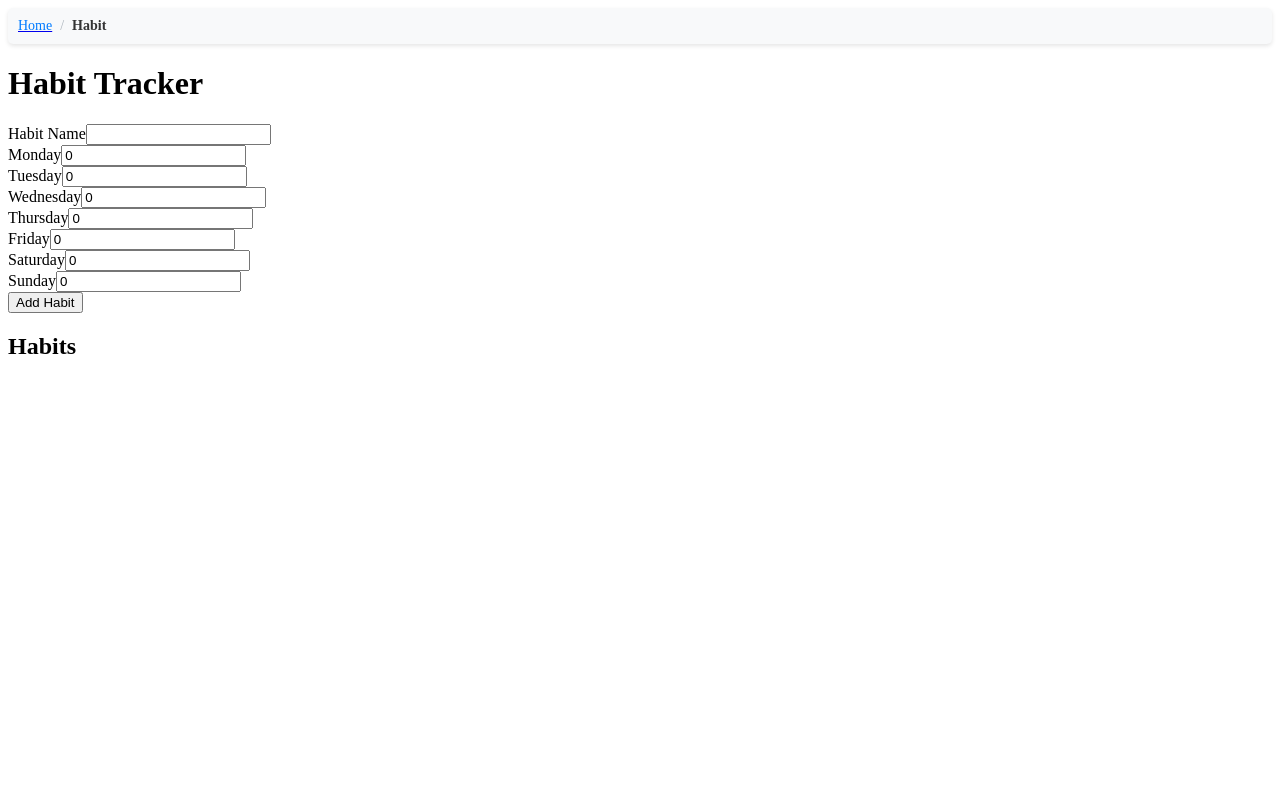
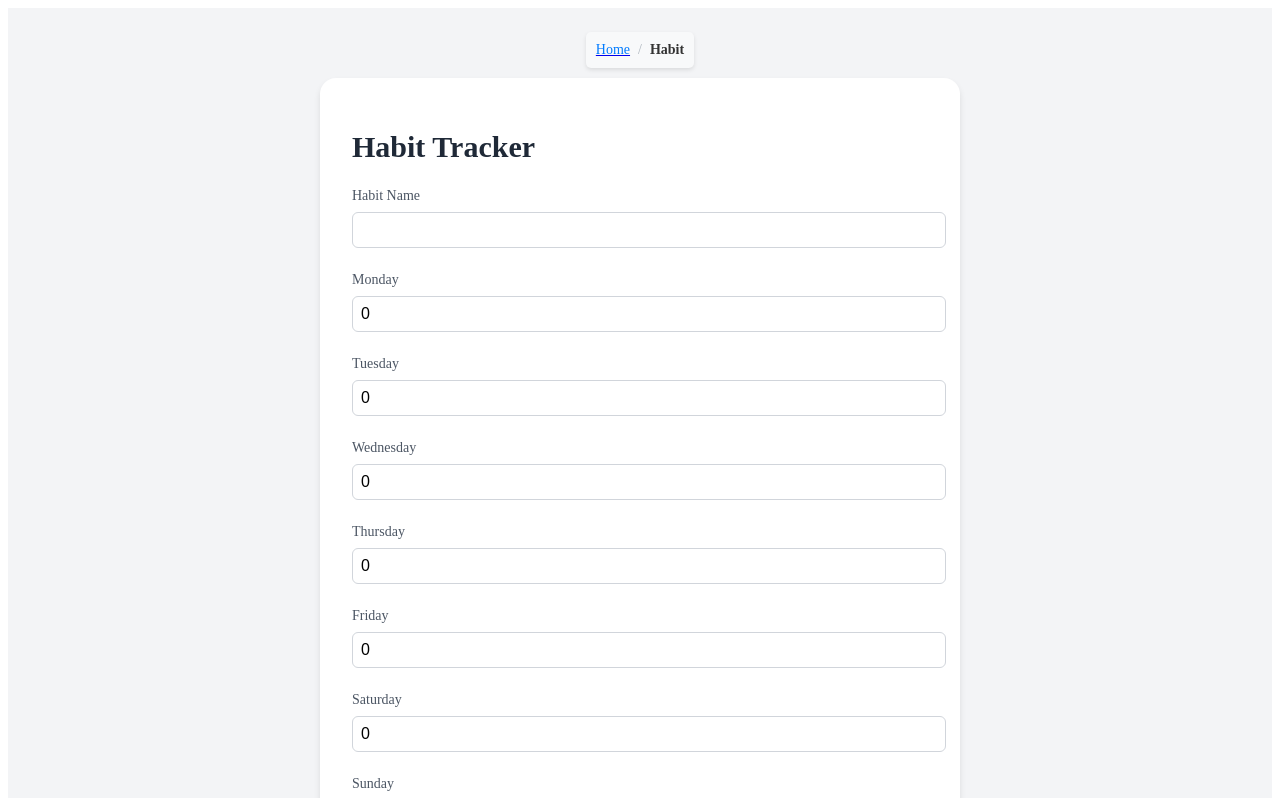
Before and after one commit to Jojo10x/Perspektiva, a Next.js app: page /Habit in a window 1280 px wide. Shown: the top 798 px of the page. Built offline with nearby package versions, Linux system fonts and the light colour scheme.

Commit message:
redesigned habit

```diff
--- a/src/pages/Habit.tsx
+++ b/src/pages/Habit.tsx
@@ -1,5 +1,6 @@
 import Breadcrumb from '@/components/Breadcrumbs/Breadcrumb';
 import React, { useState } from 'react';
+import styles from "../styles/Habit.module.scss";
 
 interface Habit {
   name: string;
@@ -37,22 +38,22 @@ const HabitTracker: React.FC = () => {
   };
 
   return (
-    <div className="p-6 bg-gray-100 min-h-screen">
+    <div className={styles.container}>
       <Breadcrumb />
-      <div className="bg-white p-6 rounded-lg shadow-md max-w-md mx-auto">
-        <h1 className="text-2xl font-bold mb-4">Habit Tracker</h1>
-        <div className="mb-4">
-          <label className="block text-sm font-medium text-gray-700 mb-2">Habit Name</label>
+      <div className={styles.card}>
+        <h1 className={styles.title}>Habit Tracker</h1>
+        <div className={styles.inputGroup}>
+          <label className={styles.label}>Habit Name</label>
           <input
             type="text"
             value={habitName}
             onChange={(e) => setHabitName(e.target.value)}
-            className="mt-1 p-2 w-full border rounded"
+            className={styles.input}
           />
         </div>
         {daysOfWeek.map((day, index) => (
-          <div className="mb-4" key={day}>
-            <label className="block text-sm font-medium text-gray-700 mb-2">{day}</label>
+          <div className={styles.inputGroup} key={day}>
+            <label className={styles.label}>{day}</label>
             <input
               type="number"
               value={dailyHours[index]}
@@ -61,28 +62,25 @@ const HabitTracker: React.FC = () => {
                 newDailyHours[index] = e.target.value ? Number(e.target.value) : 0;
                 setDailyHours(newDailyHours);
               }}
-              className="mt-1 p-2 w-full border rounded"
+              className={styles.input}
             />
           </div>
         ))}
-        <button
-          onClick={handleAddHabit}
-          className="w-full bg-blue-500 text-white py-2 rounded hover:bg-blue-600"
-        >
+        <button onClick={handleAddHabit} className={styles.button}>
           Add Habit
         </button>
-        <div className="mt-6">
-          <h2 className="text-xl font-bold mb-4">Habits</h2>
-          <ul>
+        <div className={styles.habitsSection}>
+          <h2 className={styles.subtitle}>Habits</h2>
+          <ul className={styles.habitList}>
             {habits.map((habit, habitIndex) => (
-              <li key={habitIndex} className="mb-4">
-                <div className="flex flex-col">
-                  <span className="font-semibold">{habit.name}</span>
-                  <div className="mt-2">
+              <li key={habitIndex} className={styles.habitItem}>
+                <div className={styles.habitContent}>
+                  <span className={styles.habitName}>{habit.name}</span>
+                  <div className={styles.daysGrid}>
                     {daysOfWeek.map((day, dayIndex) => (
-                      <div key={dayIndex} className="flex justify-between items-center">
-                        <span>{day}:</span>
-                        <div className="flex items-center">
+                      <div key={dayIndex} className={styles.dayRow}>
+                        <span className={styles.dayName}>{day}:</span>
+                        <div className={styles.hoursInput}>
                           <span>{habit.dailyHours[dayIndex]} hours</span>
                           <input
                             type="number"
@@ -90,20 +88,22 @@ const HabitTracker: React.FC = () => {
                             onChange={(e) =>
                               handleCompleteHoursChange(habitIndex, dayIndex, e.target.value ? Number(e.target.value) : 0)
                             }
-                            className="ml-4 p-1 w-20 border rounded"
+                            className={styles.completedInput}
                           />
-                          <span className="ml-2">completed</span>
+                          <span>completed</span>
                         </div>
                       </div>
                     ))}
                   </div>
-                  <div className="flex justify-between mt-2">
+                  <div className={styles.totalHours}>
+                    <div>
                       <span>Total weekly hours:</span>
                       <span>{calculateTotalHoursPerWeek(habit.dailyHours, habit.completedHours)} hours</span>
                     </div>
-                  <div className="flex justify-between mt-1">
+                    <div>
                       <span>Total monthly hours:</span>
                       <span>{calculateTotalHoursPerMonth(habit.dailyHours, habit.completedHours)} hours</span>
+                    </div>
                   </div>
                 </div>
               </li>
--- /dev/null
+++ b/src/styles/Habit.module.scss
@@ -0,0 +1,145 @@
+.container {
+    padding: 1.5rem;
+    background-color: #f3f4f6;
+    min-height: 100vh;
+    display: flex;
+    justify-content: center;
+    align-items: center;
+    flex-direction: column;
+  }
+
+  .card {
+    background-color: #ffffff;
+    padding: 2rem;
+    border-radius: 1rem;
+    box-shadow: 0 4px 6px rgba(0, 0, 0, 0.1);
+    max-width: 36rem;
+    width: 100%;
+  }
+
+  .title {
+    font-size: 1.875rem;
+    font-weight: 700;
+    margin-bottom: 1.5rem;
+    color: #1f2937;
+  }
+
+  .inputGroup {
+    margin-bottom: 1.5rem;
+  }
+
+  .label {
+    display: block;
+    font-size: 0.875rem;
+    font-weight: 500;
+    color: #4b5563;
+    margin-bottom: 0.5rem;
+  }
+
+  .input {
+    width: 100%;
+    padding: 0.5rem;
+    border: 1px solid #d1d5db;
+    border-radius: 0.375rem;
+    font-size: 1rem;
+    transition: border-color 0.2s ease-in-out;
+
+    &:focus {
+      outline: none;
+      border-color: #3b82f6;
+      box-shadow: 0 0 0 3px rgba(59, 130, 246, 0.1);
+    }
+  }
+
+  .button {
+    width: 100%;
+    background-color: #3b82f6;
+    color: #ffffff;
+    padding: 0.75rem;
+    border-radius: 0.375rem;
+    font-weight: 600;
+    transition: background-color 0.2s ease-in-out;
+
+    &:hover {
+      background-color: #2563eb;
+    }
+  }
+
+  .habitsSection {
+    margin-top: 2rem;
+  }
+
+  .subtitle {
+    font-size: 1.5rem;
+    font-weight: 700;
+    margin-bottom: 1rem;
+    color: #1f2937;
+  }
+
+  .habitList {
+    list-style-type: none;
+    padding: 0;
+  }
+
+  .habitItem {
+    background-color: #f9fafb;
+    border-radius: 0.5rem;
+    padding: 1rem;
+    margin-bottom: 1rem;
+  }
+
+  .habitContent {
+    display: flex;
+    flex-direction: column;
+  }
+
+  .habitName {
+    font-weight: 600;
+    font-size: 1.125rem;
+    color: #1f2937;
+    margin-bottom: 0.5rem;
+  }
+
+  .daysGrid {
+    display: grid;
+    gap: 0.5rem;
+  }
+
+  .dayRow {
+    display: flex;
+    justify-content: space-between;
+    align-items: center;
+  }
+
+  .dayName {
+    font-weight: 500;
+    color: #4b5563;
+  }
+
+  .hoursInput {
+    display: flex;
+    align-items: center;
+    gap: 0.5rem;
+  }
+
+  .completedInput {
+    width: 4rem;
+    padding: 0.25rem;
+    border: 1px solid #d1d5db;
+    border-radius: 0.25rem;
+    font-size: 0.875rem;
+  }
+
+  .totalHours {
+    margin-top: 1rem;
+    display: flex;
+    flex-direction: column;
+    gap: 0.5rem;
+
+    div {
+      display: flex;
+      justify-content: space-between;
+      font-weight: 500;
+      color: #4b5563;
+    }
+  }
```
Lines whose indentation alone changed are shown as unchanged.
